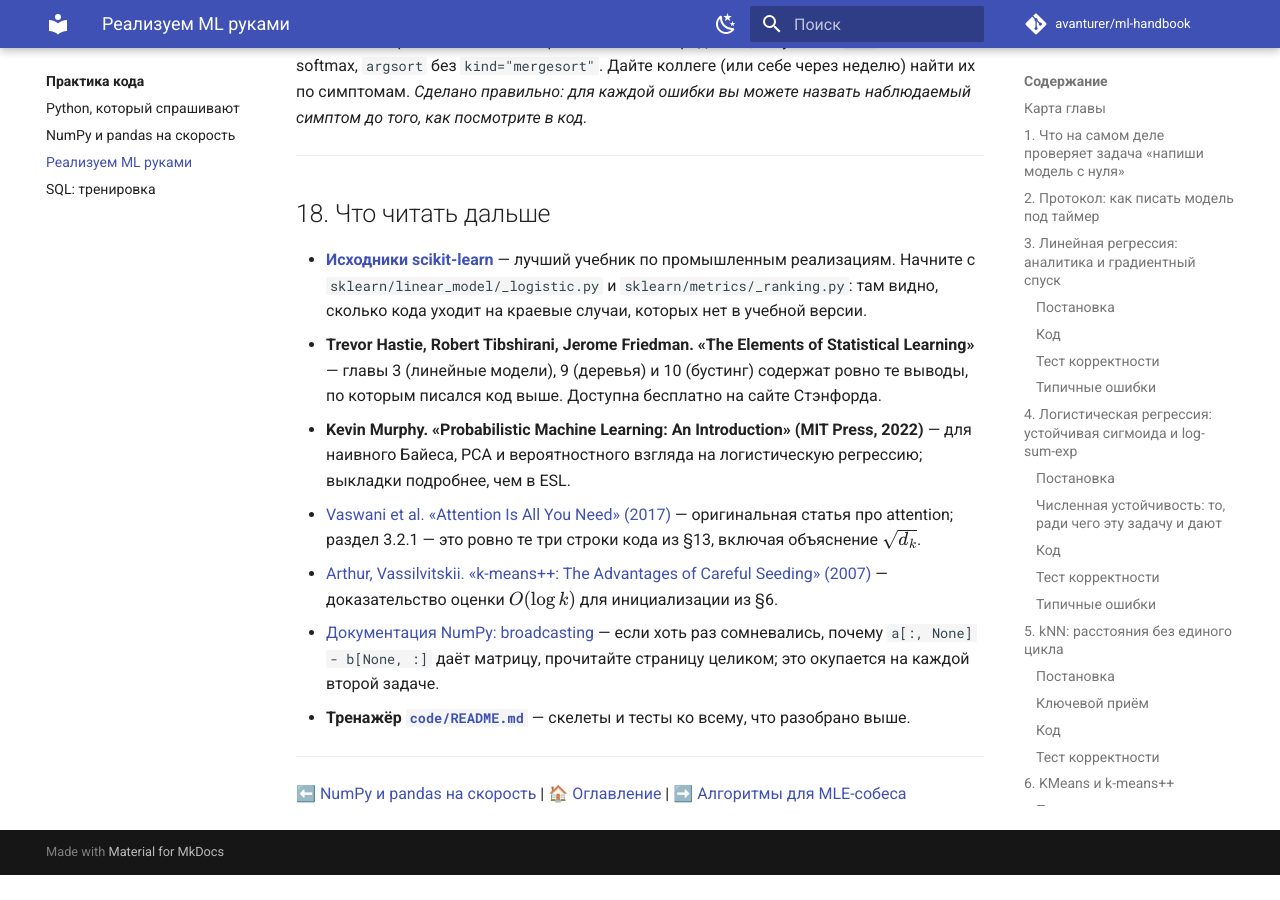
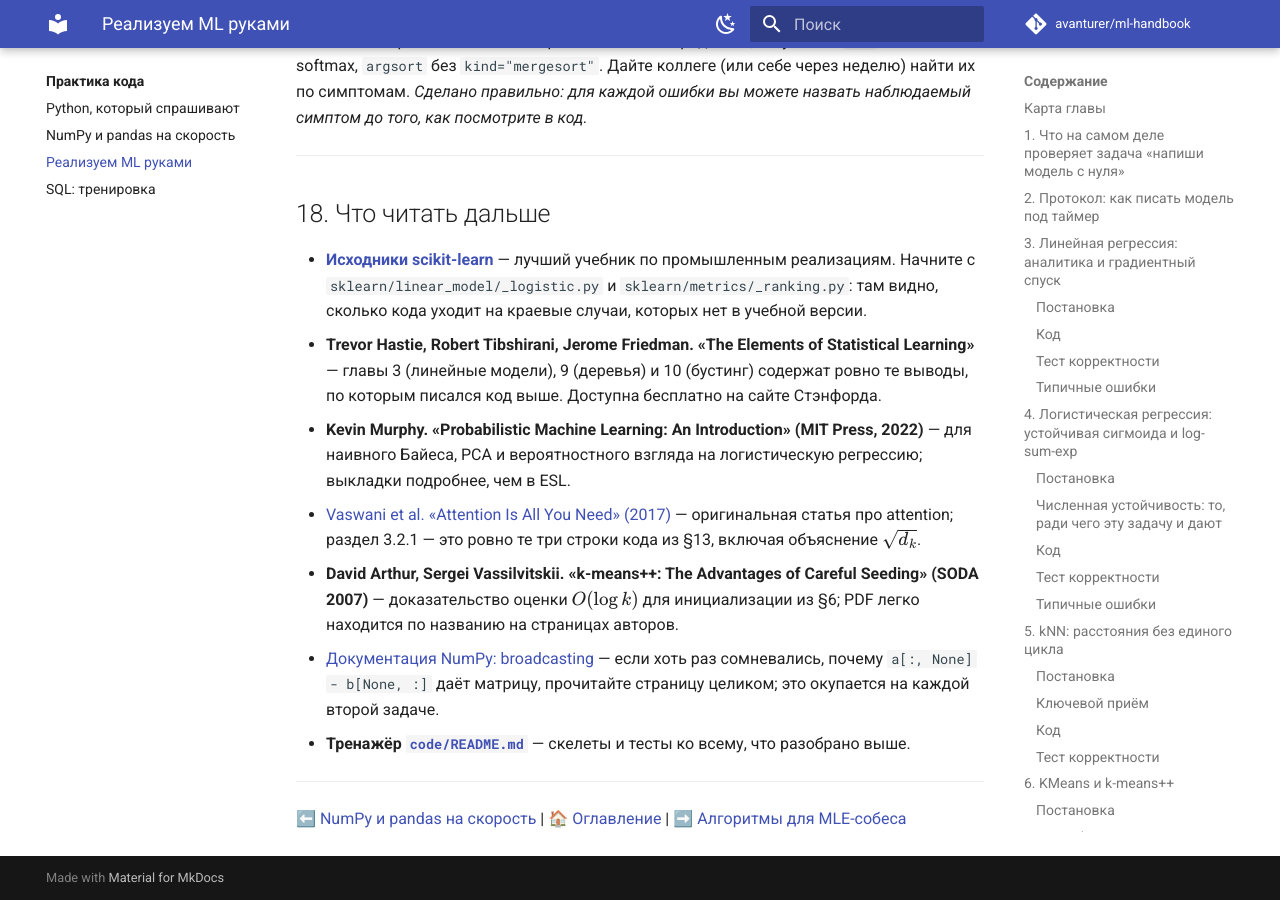
Before and after one commit to avanturer/ml-handbook, an MkDocs documentation site: the page built from docs/12-coding/03-ml-from-scratch.md, in a window 1280 px wide and 900 px high, scrolled down 41064 px. Built offline with MkDocs 1.6.1 and Material for MkDocs 9.7.7, drawn with Linux system fonts in a browser that asks for light colours; comment, search, counter and statistics services are not loaded; before the commit the page ends 41939 px from its top, so only the background shows below that.

```diff
--- a/docs/12-coding/03-ml-from-scratch.md
+++ b/docs/12-coding/03-ml-from-scratch.md
@@ -2072,8 +2072,9 @@ $\exp(\text{jll} - \mathrm{logsumexp}(\text{jll}))$.
 - [Vaswani et al. «Attention Is All You Need» (2017)](https://arxiv.org/abs/1706.03762) —
   оригинальная статья про attention; раздел 3.2.1 — это ровно те три строки кода из §13,
   включая объяснение $\sqrt{d_k}$.
-- [Arthur, Vassilvitskii. «k-means++: The Advantages of Careful Seeding» (2007)](https://theory.stanford.edu/~sergei/papers/kMeansPP-soda.pdf) —
-  доказательство оценки $O(\log k)$ для инициализации из §6.
+- **David Arthur, Sergei Vassilvitskii. «k-means++: The Advantages of Careful Seeding»
+  (SODA 2007)** — доказательство оценки $O(\log k)$ для инициализации из §6; PDF легко
+  находится по названию на страницах авторов.
 - [Документация NumPy: broadcasting](https://numpy.org/doc/stable/user/basics.broadcasting.html) —
   если хоть раз сомневались, почему `a[:, None] - b[None, :]` даёт матрицу,
   прочитайте страницу целиком; это окупается на каждой второй задаче.
```
Also changed, not shown: docs/12-coding/04-algorithms.md (+2 -2 lines).
